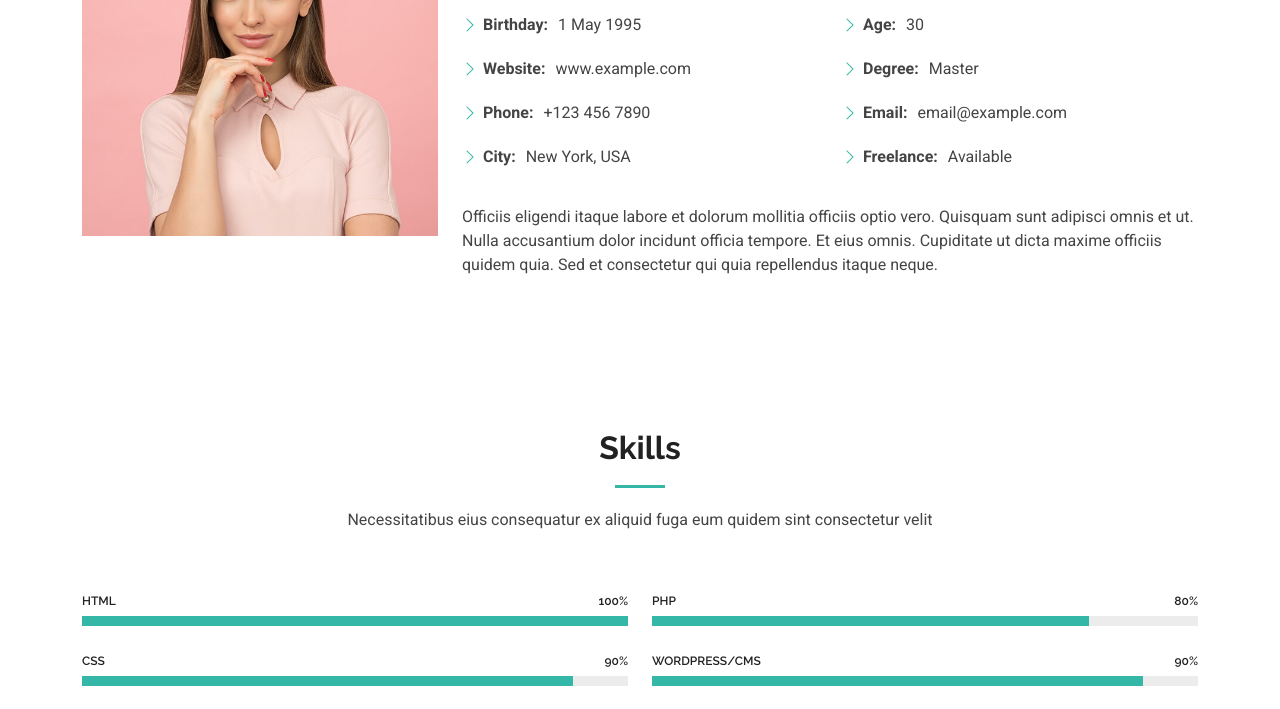
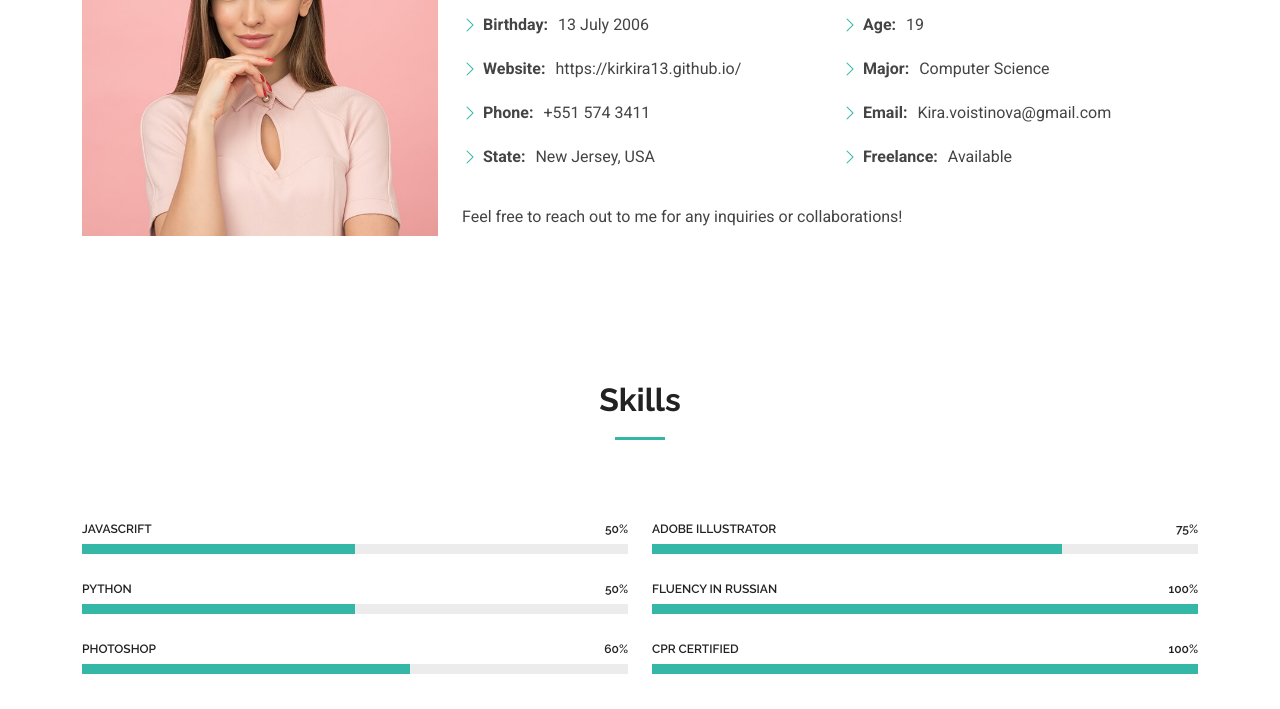
Before and after one commit to Kirkira13/Kirkira13.github.io, a plain HTML site: page about.html in a window 1280 px wide. Shown: the part 471-1180 px from the top of the page. Drawn offline with Linux system fonts and the light colour scheme.

Commit message:
Updated name

```diff
--- a/about.html
+++ b/about.html
@@ -88,32 +88,30 @@
             <img src="assets/img/profile-img.jpg" class="img-fluid" alt="">
           </div>
           <div class="col-lg-8 content">
-            <h2>Student in Computer Science Major </h2>
+            <h2>Kira Voistinova </h2>
             <p class="fst-italic py-3">
-              Lorem ipsum dolor sit amet, consectetur adipiscing elit, sed do eiusmod tempor incididunt ut labore et dolore
-              magna aliqua.
+              Expressing my interest in research and development in topics such as machine learning, AI, data science, and more.
             </p>
             <div class="row">
               <div class="col-lg-6">
                 <ul>
-                  <li><i class="bi bi-chevron-right"></i> <strong>Birthday:</strong> <span>1 May 1995</span></li>
-                  <li><i class="bi bi-chevron-right"></i> <strong>Website:</strong> <span>www.example.com</span></li>
-                  <li><i class="bi bi-chevron-right"></i> <strong>Phone:</strong> <span>+123 456 7890</span></li>
-                  <li><i class="bi bi-chevron-right"></i> <strong>City:</strong> <span>New York, USA</span></li>
+                  <li><i class="bi bi-chevron-right"></i> <strong>Birthday:</strong> <span>13 July 2006</span></li>
+                  <li><i class="bi bi-chevron-right"></i> <strong>Website:</strong> <span>https://kirkira13.github.io/</span></li>
+                  <li><i class="bi bi-chevron-right"></i> <strong>Phone:</strong> <span>+551 574 3411</span></li>
+                  <li><i class="bi bi-chevron-right"></i> <strong>State:</strong> <span>New Jersey, USA</span></li>
                 </ul>
               </div>
               <div class="col-lg-6">
                 <ul>
-                  <li><i class="bi bi-chevron-right"></i> <strong>Age:</strong> <span>30</span></li>
-                  <li><i class="bi bi-chevron-right"></i> <strong>Degree:</strong> <span>Master</span></li>
-                  <li><i class="bi bi-chevron-right"></i> <strong>Email:</strong> <span>email@example.com</span></li>
+                  <li><i class="bi bi-chevron-right"></i> <strong>Age:</strong> <span>19</span></li>
+                  <li><i class="bi bi-chevron-right"></i> <strong>Major:</strong> <span>Computer Science</span></li>
+                  <li><i class="bi bi-chevron-right"></i> <strong>Email:</strong> <span>Kira.voistinova@gmail.com</span></li>
                   <li><i class="bi bi-chevron-right"></i> <strong>Freelance:</strong> <span>Available</span></li>
                 </ul>
               </div>
             </div>
             <p class="py-3">
-              Officiis eligendi itaque labore et dolorum mollitia officiis optio vero. Quisquam sunt adipisci omnis et ut. Nulla accusantium dolor incidunt officia tempore. Et eius omnis.
-              Cupiditate ut dicta maxime officiis quidem quia. Sed et consectetur qui quia repellendus itaque neque.
+              Feel free to reach out to me for any inquiries or collaborations!
             </p>
           </div>
         </div>
@@ -128,7 +126,6 @@
       <!-- Section Title -->
       <div class="container section-title" data-aos="fade-up">
         <h2>Skills</h2>
-        <p>Necessitatibus eius consequatur ex aliquid fuga eum quidem sint consectetur velit</p>
       </div><!-- End Section Title -->
 
       <div class="container" data-aos="fade-up" data-aos-delay="100">
@@ -138,23 +135,23 @@
           <div class="col-lg-6">
 
             <div class="progress">
-              <span class="skill"><span>HTML</span> <i class="val">100%</i></span>
+              <span class="skill"><span>JAVASCRIFT</span> <i class="val">50%</i></span>
               <div class="progress-bar-wrap">
-                <div class="progress-bar" role="progressbar" aria-valuenow="100" aria-valuemin="0" aria-valuemax="100"></div>
+                <div class="progress-bar" role="progressbar" aria-valuenow="50" aria-valuemin="0" aria-valuemax="100"></div>
               </div>
             </div><!-- End Skills Item -->
 
             <div class="progress">
-              <span class="skill"><span>CSS</span> <i class="val">90%</i></span>
+              <span class="skill"><span>PYTHON</span> <i class="val">50%</i></span>
               <div class="progress-bar-wrap">
-                <div class="progress-bar" role="progressbar" aria-valuenow="90" aria-valuemin="0" aria-valuemax="100"></div>
+                <div class="progress-bar" role="progressbar" aria-valuenow="50" aria-valuemin="0" aria-valuemax="100"></div>
               </div>
             </div><!-- End Skills Item -->
 
             <div class="progress">
-              <span class="skill"><span>JavaScript</span> <i class="val">75%</i></span>
+              <span class="skill"><span>PHOTOSHOP</span> <i class="val">60%</i></span>
               <div class="progress-bar-wrap">
-                <div class="progress-bar" role="progressbar" aria-valuenow="75" aria-valuemin="0" aria-valuemax="100"></div>
+                <div class="progress-bar" role="progressbar" aria-valuenow="60" aria-valuemin="0" aria-valuemax="100"></div>
               </div>
             </div><!-- End Skills Item -->
 
@@ -163,23 +160,23 @@
           <div class="col-lg-6">
 
             <div class="progress">
-              <span class="skill"><span>PHP</span> <i class="val">80%</i></span>
+              <span class="skill"><span>ADOBE ILLUSTRATOR</span> <i class="val">75%</i></span>
               <div class="progress-bar-wrap">
-                <div class="progress-bar" role="progressbar" aria-valuenow="80" aria-valuemin="0" aria-valuemax="100"></div>
+                <div class="progress-bar" role="progressbar" aria-valuenow=75 aria-valuemin="0" aria-valuemax="100"></div>
               </div>
             </div><!-- End Skills Item -->
 
             <div class="progress">
-              <span class="skill"><span>WordPress/CMS</span> <i class="val">90%</i></span>
+              <span class="skill"><span>FLUENCY IN RUSSIAN</span> <i class="val">100%</i></span>
               <div class="progress-bar-wrap">
-                <div class="progress-bar" role="progressbar" aria-valuenow="90" aria-valuemin="0" aria-valuemax="100"></div>
+                <div class="progress-bar" role="progressbar" aria-valuenow="100" aria-valuemin="0" aria-valuemax="100"></div>
               </div>
             </div><!-- End Skills Item -->
 
             <div class="progress">
-              <span class="skill"><span>Photoshop</span> <i class="val">55%</i></span>
+              <span class="skill"><span>CPR CERTIFIED</span> <i class="val">100%</i></span>
               <div class="progress-bar-wrap">
-                <div class="progress-bar" role="progressbar" aria-valuenow="55" aria-valuemin="0" aria-valuemax="100"></div>
+                <div class="progress-bar" role="progressbar" aria-valuenow="100" aria-valuemin="0" aria-valuemax="100"></div>
               </div>
             </div><!-- End Skills Item -->
 
```
